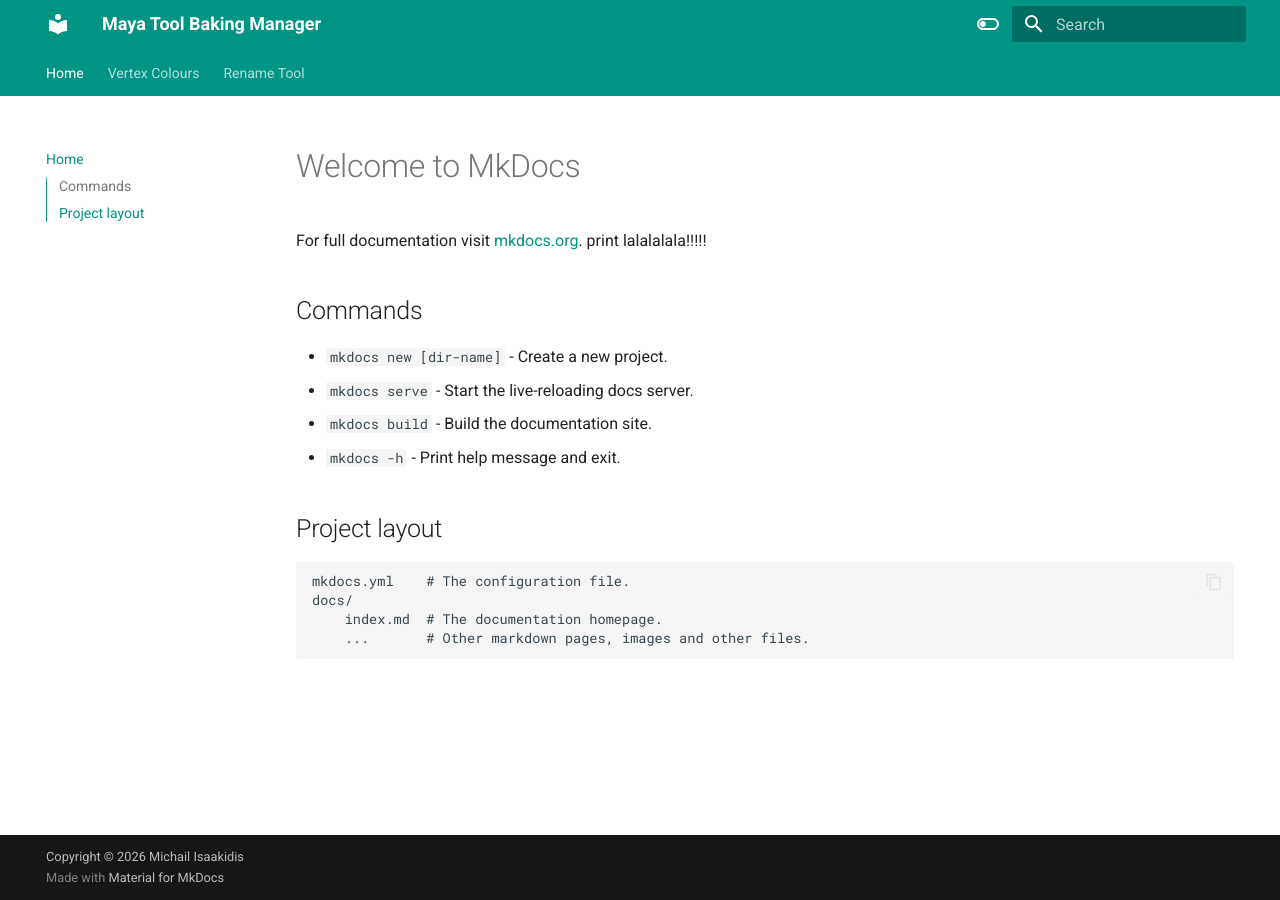
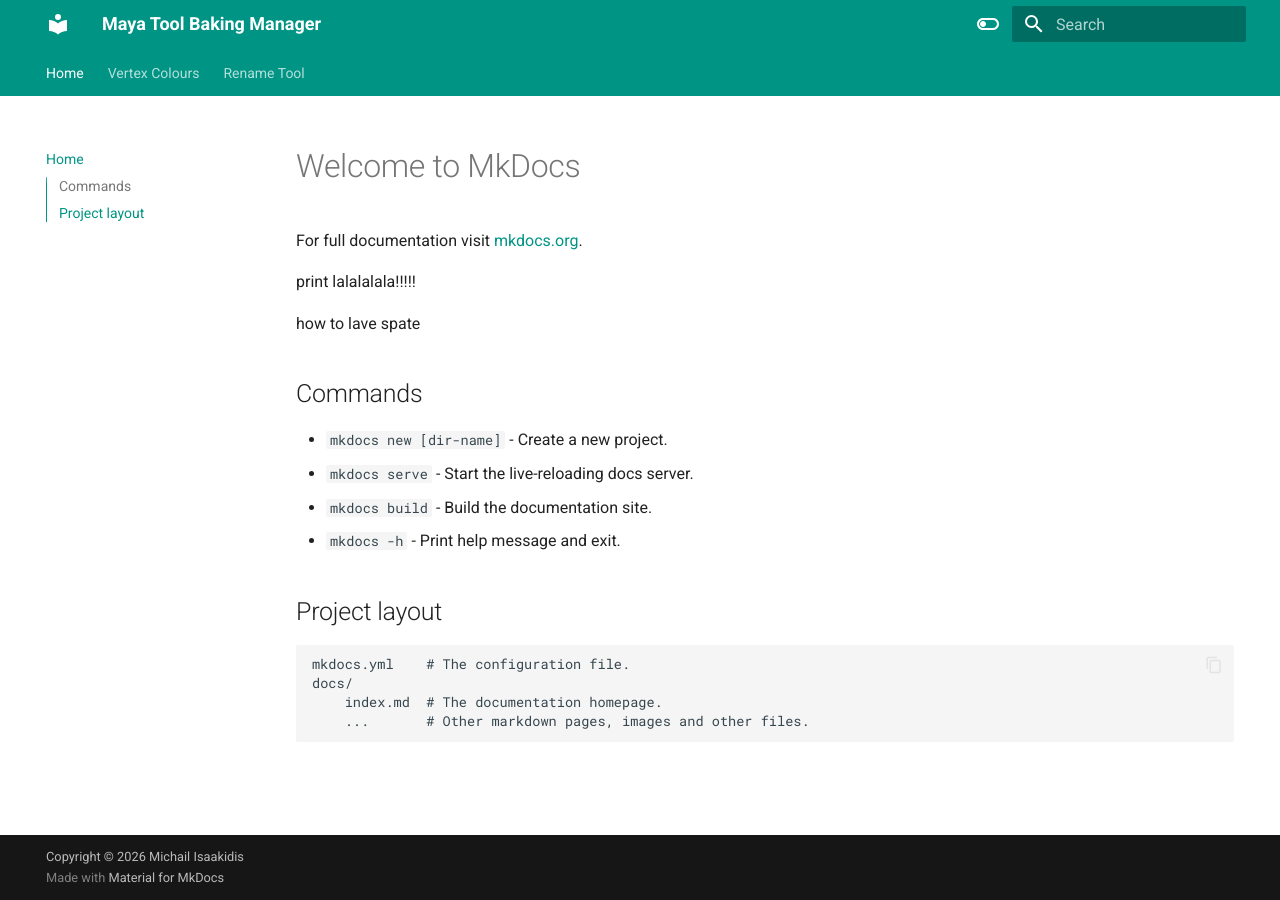
Before and after one commit to mike-isaakidis/Maya-Modelling-Tools, an MkDocs documentation site: the page built from docs/index.md, in a window 1280 px wide. Built offline with MkDocs 1.6.1 and Material for MkDocs 9.7.7, drawn with Linux system fonts in a browser that asks for light colours.

Commit message:
updated text

```diff
--- a/docs/index.md
+++ b/docs/index.md
@@ -1,7 +1,10 @@
 # Welcome to MkDocs
 
 For full documentation visit [mkdocs.org](https://www.mkdocs.org).
+
 print lalalalala!!!!!
+
+how to lave spate
 
 ## Commands
 
```
